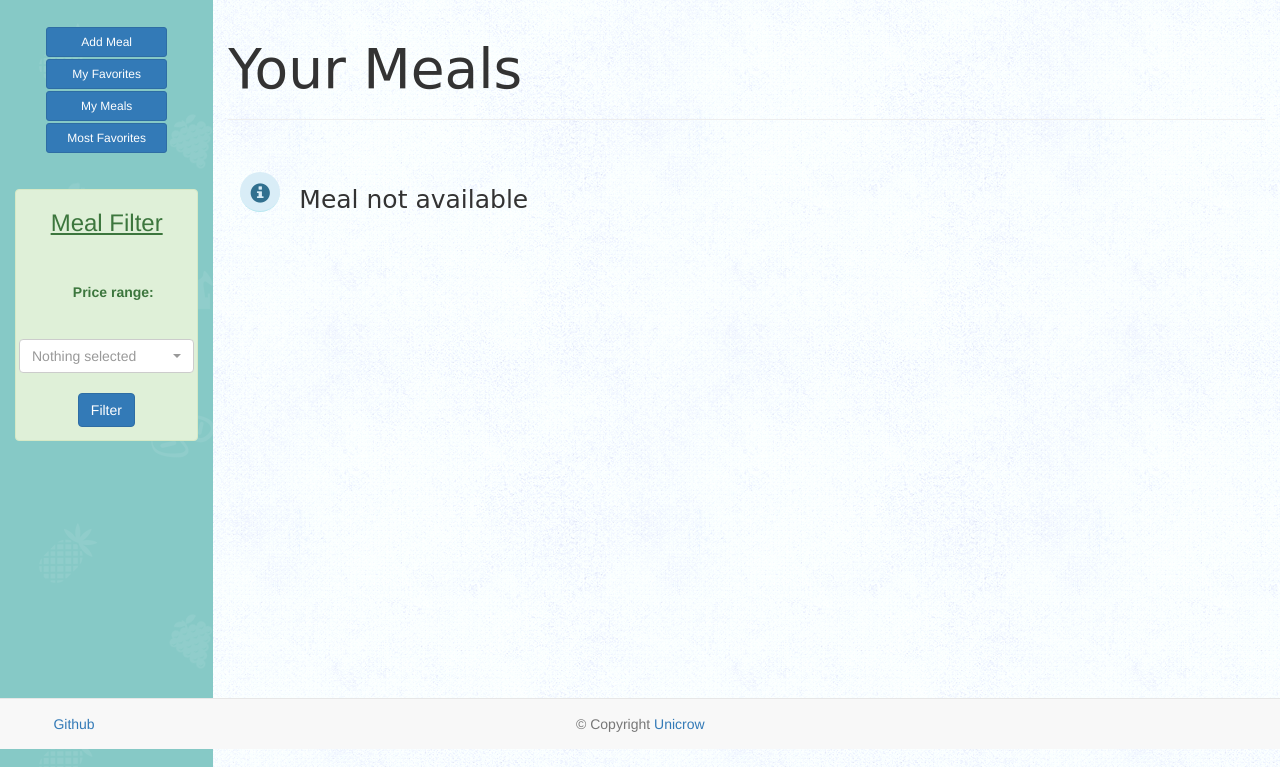
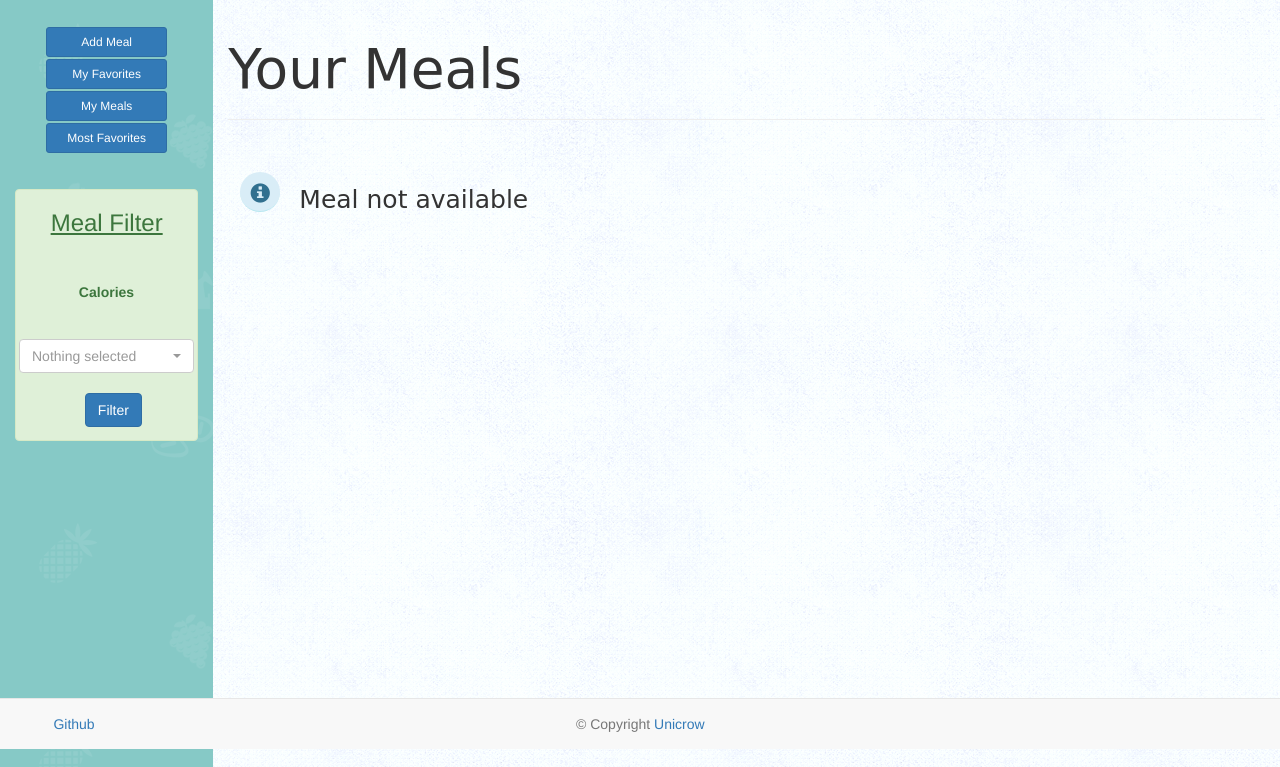
Before and after one commit to tolgahanuzun/foodsecrets, a Django app: template templates/home.html in a window 1280 px wide. Shown: the part 51-818 px from the top of the page. Run offline with Django 3.2, Linux system fonts and the light colour scheme; the template is opened without the code that fills it, so the values that code supplies are empty; some libraries are stand-ins or nearby versions.

Commit message:
filter edit

```diff
--- a/templates/home.html
+++ b/templates/home.html
@@ -46,9 +46,9 @@
 					 <div style="  margin-top: 35px;">
 
 						<div class="col-xs-10 col-xs-offset-1" id="slider-range"></div>
-						<div class="col-sm-11 col-md-9 col-xs-8 col-sm-offset-1 col-md-offset-3 col-xs-offset-4" >
+						<div class="col-sm-11 col-md-9 col-xs-8 col-sm-offset-1 col-md-offset-3 col-xs-offset-4" id="range_calori">
 							<p>
-							<label for="amount" style="margin-top:10px; margin-left:-5px;	">Price range:</label>
+							<label for="amount" style="margin-top:10px; margin-left:-6px;">Calories </label>
 							<input type="text" id="amount" name="amount" readonly style="border:0; font-weight:bold; background: none;  margin-left:-5px;">
 						</p>
 						</div>
@@ -59,7 +59,7 @@
 									<option class="optionsID">Ara Sıcak</option>
 								</select>
 								<br><br>
-							<div class="col-sm-11 col-md-9 col-xs-8 col-sm-offset-1 col-md-offset-3 col-xs-offset-4" >
+						<div class="col-sm-11 col-md-9 col-xs-8 col-sm-offset-1 col-md-offset-3 col-xs-offset-4" id="range_calori">
 							<button type="submit" id="filter_button" name="filter_button" class="btn btn-primary">Filter</button>
 						</div>
 						</div>
```
Lines whose indentation alone changed are shown as unchanged.
